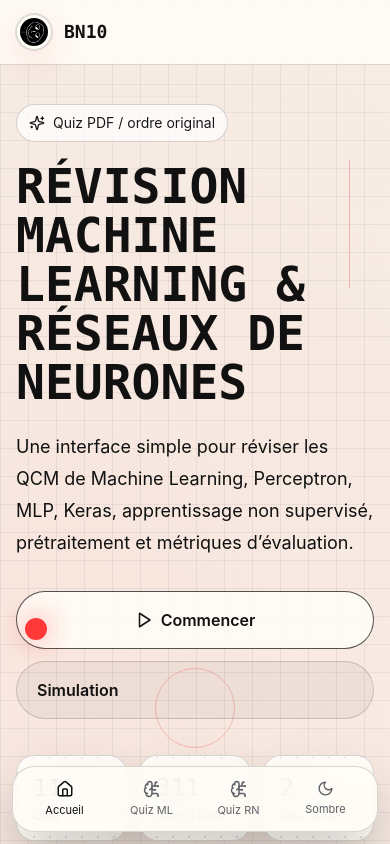
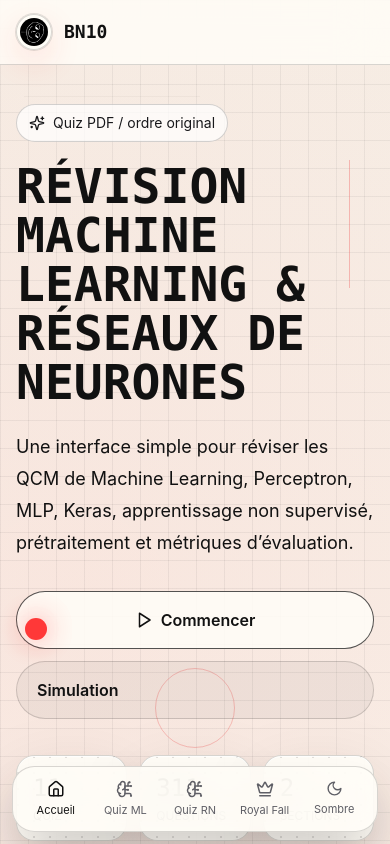
Before and after one commit to Ben10-L/bn10-, a Next.js app: page / in a window 390 px wide. Shown: the top 844 px of the page. Built offline with nearby package versions, Linux system fonts and the light colour scheme.

Commit message:
Update AppShell.tsx

```diff
--- a/components/AppShell.tsx
+++ b/components/AppShell.tsx
@@ -3,13 +3,14 @@
 import Link from "next/link";
 import Image from "next/image";
 import { usePathname } from "next/navigation";
-import { BrainCircuit, Home, Search } from "lucide-react";
+import { BrainCircuit, Crown, Home, Search } from "lucide-react";
 import { ThemeToggle } from "@/components/ThemeToggle";
 
 const navItems = [
   { href: "/", label: "Accueil", icon: Home },
   { href: "/quiz/ml-random", label: "Quiz ML", icon: BrainCircuit },
-  { href: "/quiz/rn-random", label: "Quiz RN", icon: BrainCircuit }
+  { href: "/quiz/rn-random", label: "Quiz RN", icon: BrainCircuit },
+  { href: "/royal-fall", label: "Royal Fall", icon: Crown }
 ];
 
 export function AppShell({ children }: { children: React.ReactNode }) {
@@ -69,7 +70,7 @@ export function AppShell({ children }: { children: React.ReactNode }) {
 
       <main className="relative z-10 pt-16">{children}</main>
 
-      <nav className="fixed bottom-3 left-3 right-3 z-50 grid grid-cols-4 rounded-[1.4rem] border border-white/15 bg-black/90 p-2 shadow-2xl backdrop-blur-xl md:hidden">
+      <nav className="fixed bottom-3 left-3 right-3 z-50 grid grid-cols-5 rounded-[1.4rem] border border-white/15 bg-black/90 p-2 shadow-2xl backdrop-blur-xl md:hidden">
         {navItems.map((item) => {
           const Icon = item.icon;
           const active = pathname === item.href;
```
